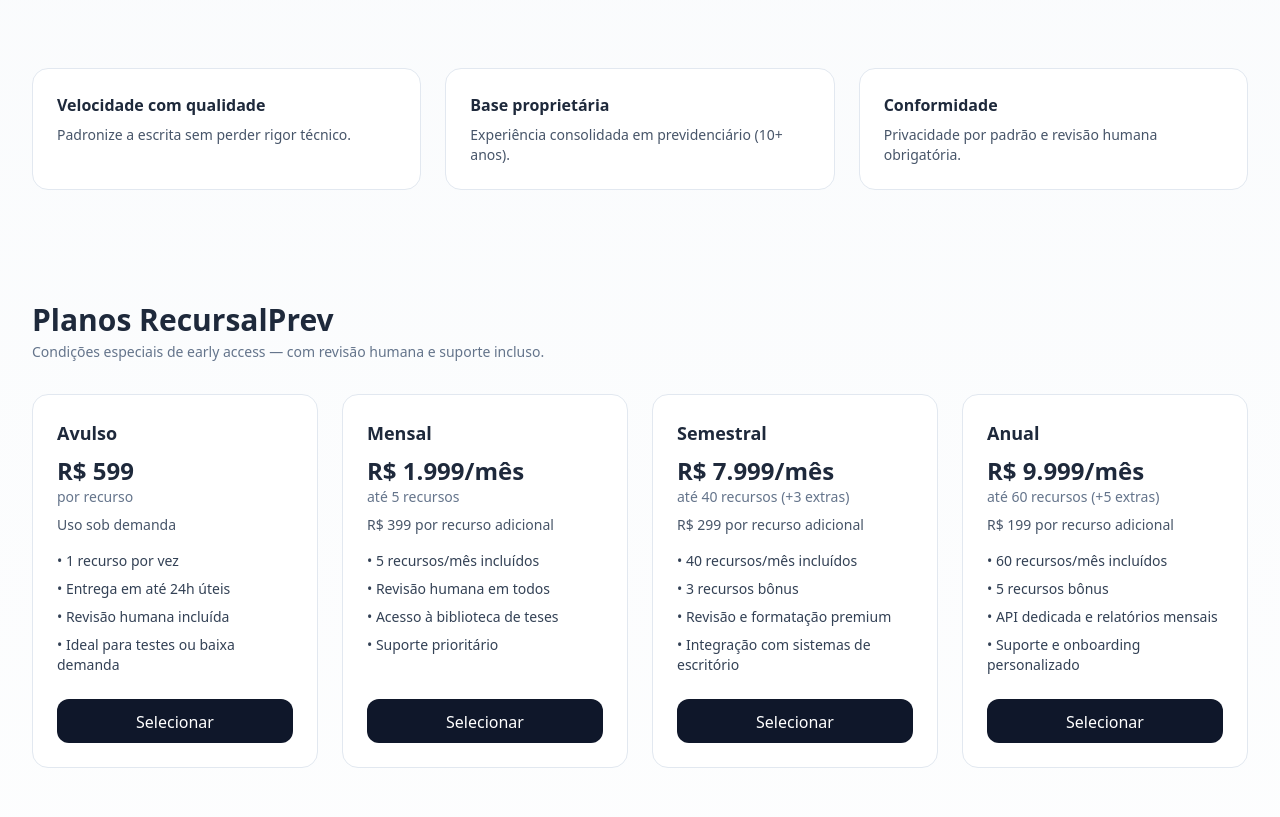
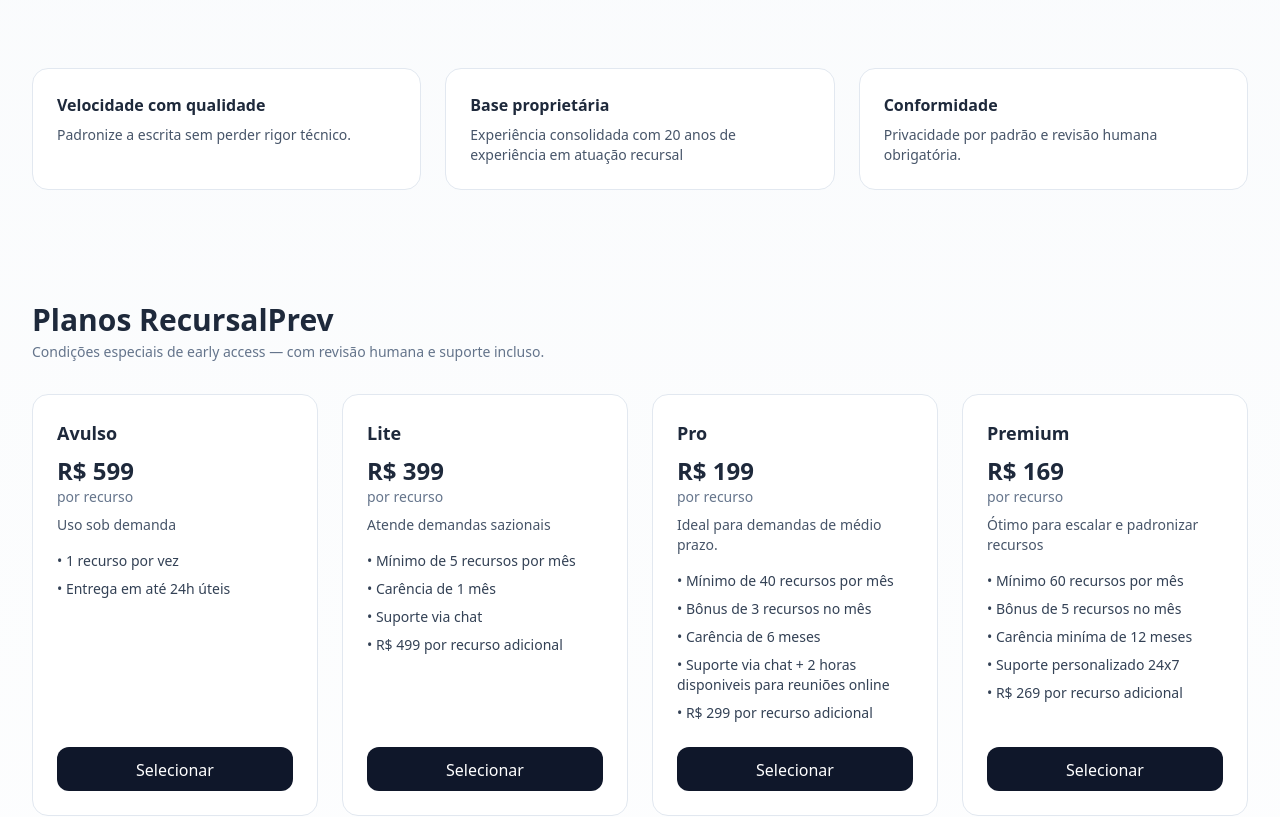
Before and after one commit to frpsantos/recursalprev, a React (Vite) app: page / in a window 1280 px wide. Shown: the part 580-1397 px from the top of the page. Built offline with nearby package versions, Linux system fonts and the light colour scheme.

Commit message:
Atualização automática

```diff
--- a/src/App.jsx
+++ b/src/App.jsx
@@ -26,45 +26,45 @@
       extras: "Uso sob demanda",
       features: [
         "1 recurso por vez",
-        "Entrega em até 24h úteis",
-        "Revisão humana incluída",
-        "Ideal para testes ou baixa demanda",
+        "Entrega em até 24h úteis"
       ],
     },
     {
-      nome: "Mensal",
-      preco: "R$ 1.999/mês",
-      sub: "até 5 recursos",
-      extras: "R$ 399 por recurso adicional",
+      nome: "Lite",
+      preco: "R$ 399",
+      sub: "por recurso",
+      extras: "Atende demandas sazionais",
       features: [
-        "5 recursos/mês incluídos",
-        "Revisão humana em todos",
-        "Acesso à biblioteca de teses",
-        "Suporte prioritário",
+        "Mínimo de 5 recursos por mês",
+        "Carência de 1 mês",
+        "Suporte via chat",
+        "R$ 499 por recurso adicional",
       ],
     },
     {
-      nome: "Semestral",
-      preco: "R$ 7.999/mês",
-      sub: "até 40 recursos (+3 extras)",
-      extras: "R$ 299 por recurso adicional",
+      nome: "Pro",
+      preco: "R$ 199",
+      sub: "por recurso",
+      extras: "Ideal para demandas de médio prazo.",
       features: [
-        "40 recursos/mês incluídos",
-        "3 recursos bônus",
-        "Revisão e formatação premium",
-        "Integração com sistemas de escritório",
+        "Mínimo de 40 recursos por mês",
+        "Bônus de 3 recursos no mês",
+        "Carência de 6 meses",
+        "Suporte via chat + 2 horas disponiveis para reuniões online",
+        "R$ 299 por recurso adicional",
       ],
     },
     {
-      nome: "Anual",
-      preco: "R$ 9.999/mês",
-      sub: "até 60 recursos (+5 extras)",
-      extras: "R$ 199 por recurso adicional",
+      nome: "Premium",
+      preco: "R$ 169",
+      sub: "por recurso",
+      extras: "Ótimo para escalar e padronizar recursos",
       features: [
-        "60 recursos/mês incluídos",
-        "5 recursos bônus",
-        "API dedicada e relatórios mensais",
-        "Suporte e onboarding personalizado",
+        "Mínimo 60 recursos por mês",
+        "Bônus de 5 recursos no mês",
+        "Carência miníma de 12 meses",
+        "Suporte personalizado 24x7",
+         "R$ 269 por recurso adicional",
       ],
     },
   ];
@@ -196,17 +196,16 @@
               ]}
               typeSpeed={60}
               backSpeed={10}
-              showCursor={false}
+              showCursor={true}
             />
           </h1>
 
           <p className="mt-4 text-slate-600 text-base sm:text-lg max-w-2xl mx-auto">
-            Plataforma para escritórios que desejam escalar a elaboração de recursos do INSS
-            com qualidade e consistência.
+            Plataforma para escritórios que desejam escalar a elaboração de recursos em processos previdenciários.
           </p>
 
           <ul className="mt-6 grid gap-3 text-slate-700">
-            <li>• Geração de minutas em minutos</li>
+            <li>• Eficiência e agilidade na elaboração de recursos por especialista em recursos</li>
             <li>• Argumentação baseada em casos reais e jurisprudência</li>
             <li>• Estilo adaptado ao seu escritório</li>
           </ul>
@@ -233,7 +232,7 @@
         <div className="grid sm:grid-cols-2 lg:grid-cols-3 gap-6">
           {[
             { t: "Velocidade com qualidade", d: "Padronize a escrita sem perder rigor técnico." },
-            { t: "Base proprietária", d: "Experiência consolidada em previdenciário (10+ anos)." },
+            { t: "Base proprietária", d: "Experiência consolidada com 20 anos de experiência em atuação recursal" },
             { t: "Conformidade", d: "Privacidade por padrão e revisão humana obrigatória." },
           ].map((c) => (
             <div key={c.t} className="rounded-2xl border border-slate-200 bg-white p-6">
```
